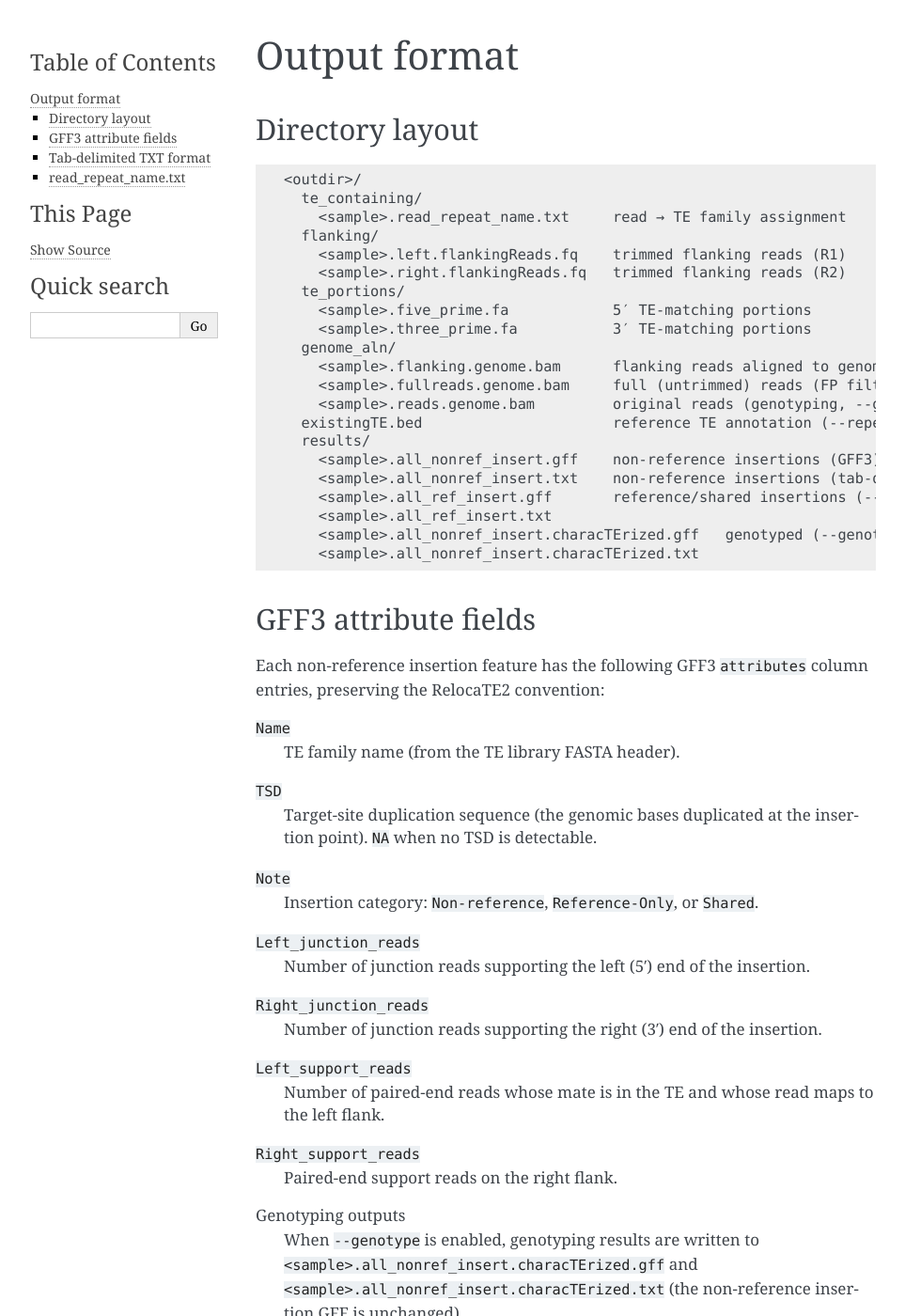
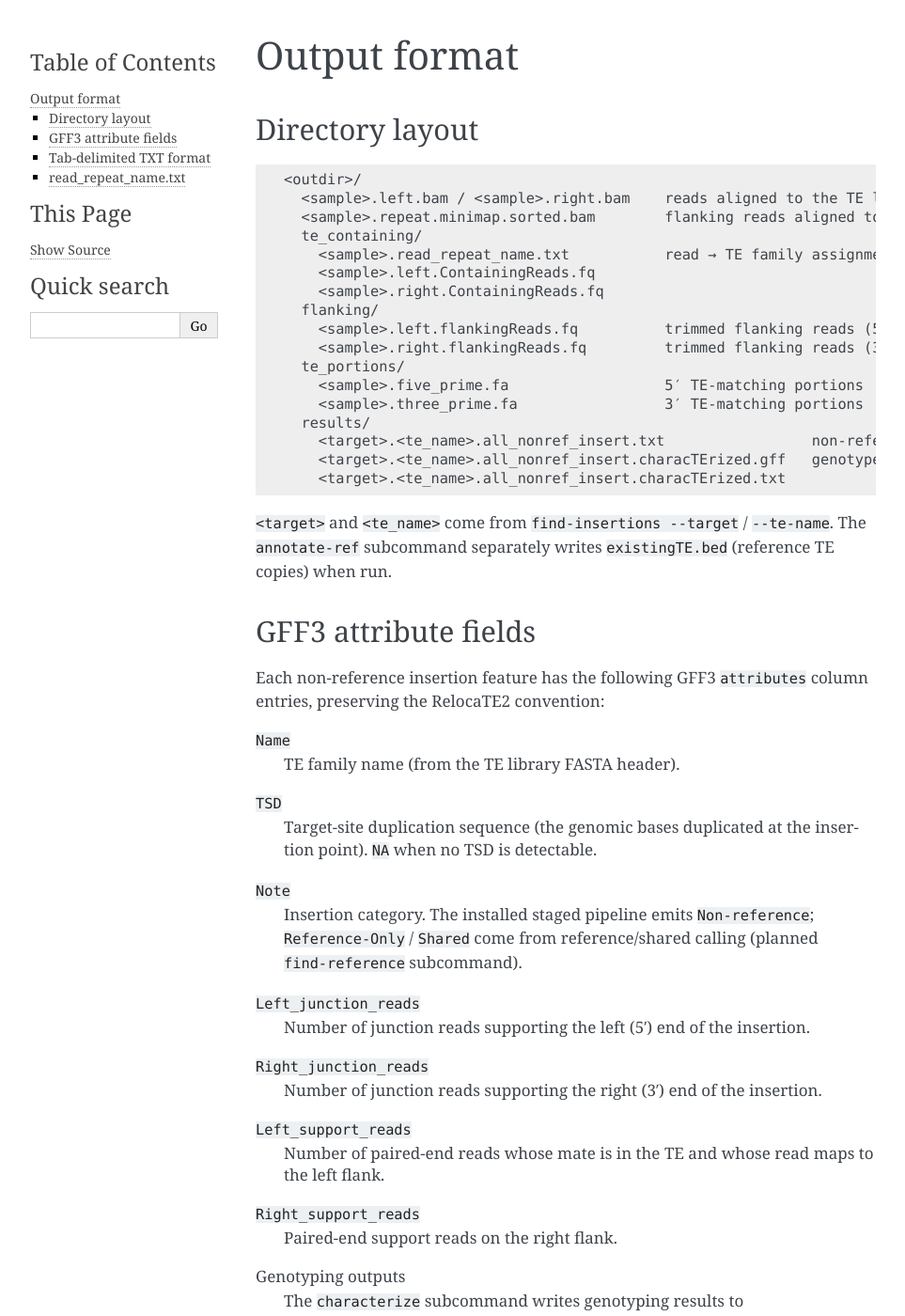
Before and after one commit to stajichlab/RelocaTE3, a Sphinx documentation site: the page built from docs/source/output.rst, in a window 1280 px wide and 1400 px high. Shown: the whole window at 94% size, without its empty margins (148-1111 px from the left). Built offline with Sphinx 7.4.7, drawn with Linux system fonts in a browser that asks for light colours; some of the changed text lies outside the part shown.

Commit message:
docs: correct output.rst layout + AGENTS ref-table to installed CLI
output.rst documented the removed cli.py output tree (genome_aln/,
--repeatmasker existingTE/all_ref_insert, --genotype). Rewrite to the
actual staged output; mark reference/shared calling as planned
find-reference. Fix the AGENTS step-0/6 row likewise.

Co-Authored-By: Claude Opus 4.8 <noreply@anthropic.com>

```diff
--- a/docs/source/output.rst
+++ b/docs/source/output.rst
@@ -7,26 +7,26 @@ Directory layout
 .. code-block:: text
 
    <outdir>/
+     <sample>.left.bam / <sample>.right.bam    reads aligned to the TE library (map)
+     <sample>.repeat.minimap.sorted.bam        flanking reads aligned to genome (align-genome)
      te_containing/
-       <sample>.read_repeat_name.txt     read → TE family assignment
+       <sample>.read_repeat_name.txt           read → TE family assignment
+       <sample>.left.ContainingReads.fq
+       <sample>.right.ContainingReads.fq
      flanking/
-       <sample>.left.flankingReads.fq    trimmed flanking reads (R1)
-       <sample>.right.flankingReads.fq   trimmed flanking reads (R2)
+       <sample>.left.flankingReads.fq          trimmed flanking reads (5′)
+       <sample>.right.flankingReads.fq         trimmed flanking reads (3′)
      te_portions/
-       <sample>.five_prime.fa            5′ TE-matching portions
-       <sample>.three_prime.fa           3′ TE-matching portions
-     genome_aln/
-       <sample>.flanking.genome.bam      flanking reads aligned to genome
-       <sample>.fullreads.genome.bam     full (untrimmed) reads (FP filter)
-       <sample>.reads.genome.bam         original reads (genotyping, --genotype)
-     existingTE.bed                      reference TE annotation (--repeatmasker)
+       <sample>.five_prime.fa                  5′ TE-matching portions
+       <sample>.three_prime.fa                 3′ TE-matching portions
      results/
-       <sample>.all_nonref_insert.gff    non-reference insertions (GFF3)
-       <sample>.all_nonref_insert.txt    non-reference insertions (tab-delimited)
-       <sample>.all_ref_insert.gff       reference/shared insertions (--repeatmasker)
-       <sample>.all_ref_insert.txt
-       <sample>.all_nonref_insert.characTErized.gff   genotyped (--genotype)
-       <sample>.all_nonref_insert.characTErized.txt
+       <target>.<te_name>.all_nonref_insert.txt                 non-reference insertions (find-insertions)
+       <target>.<te_name>.all_nonref_insert.characTErized.gff   genotyped insertions (characterize)
+       <target>.<te_name>.all_nonref_insert.characTErized.txt
+
+``<target>`` and ``<te_name>`` come from ``find-insertions --target`` / ``--te-name``.
+The ``annotate-ref`` subcommand separately writes ``existingTE.bed`` (reference TE
+copies) when run.
 
 GFF3 attribute fields
 ---------------------
@@ -42,7 +42,9 @@ column entries, preserving the RelocaTE2 convention:
     insertion point).  ``NA`` when no TSD is detectable.
 
 ``Note``
-    Insertion category: ``Non-reference``, ``Reference-Only``, or ``Shared``.
+    Insertion category. The installed staged pipeline emits ``Non-reference``;
+    ``Reference-Only`` / ``Shared`` come from reference/shared calling (planned
+    ``find-reference`` subcommand).
 
 ``Left_junction_reads``
     Number of junction reads supporting the left (5′) end of the insertion.
@@ -58,10 +60,10 @@ column entries, preserving the RelocaTE2 convention:
     Paired-end support reads on the right flank.
 
 Genotyping outputs
-    When ``--genotype`` is enabled, genotyping results are written to
-    ``<sample>.all_nonref_insert.characTErized.gff`` and
-    ``<sample>.all_nonref_insert.characTErized.txt`` (the non-reference insertion
-    GFF is unchanged).
+    The ``characterize`` subcommand writes genotyping results to
+    ``<target>.<te_name>.all_nonref_insert.characTErized.gff`` and
+    ``<target>.<te_name>.all_nonref_insert.characTErized.txt`` (the input
+    non-reference table is unchanged).
 
 Tab-delimited TXT format
 ------------------------
```
Also changed, not shown: AGENTS.md (+1 -1 lines).
